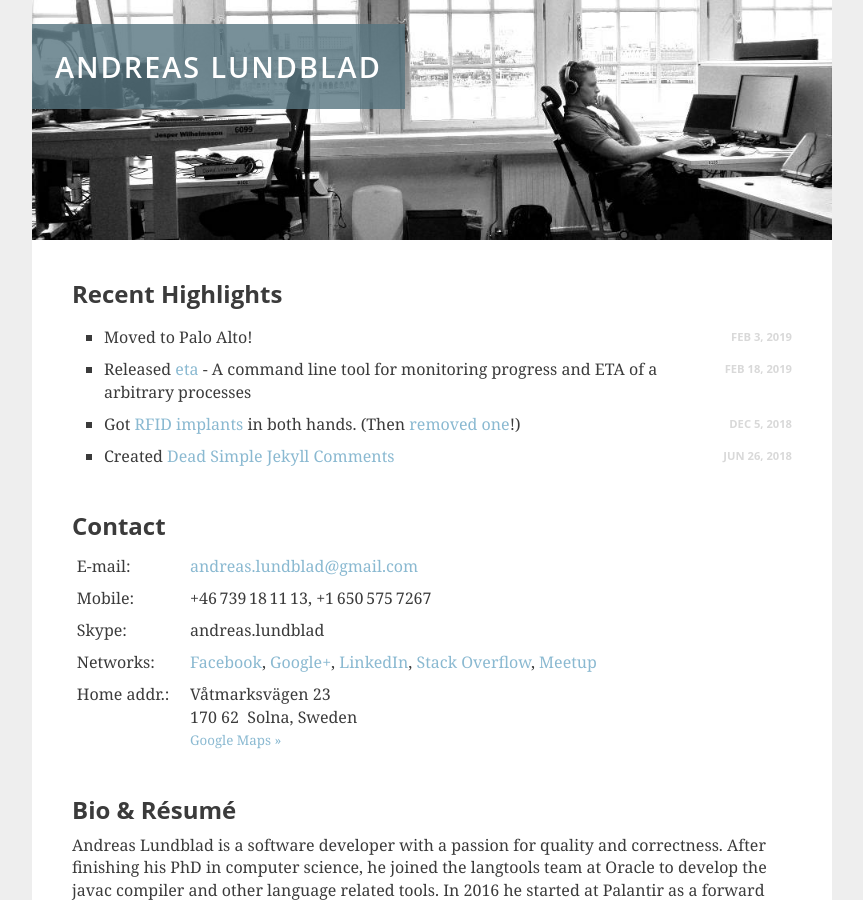
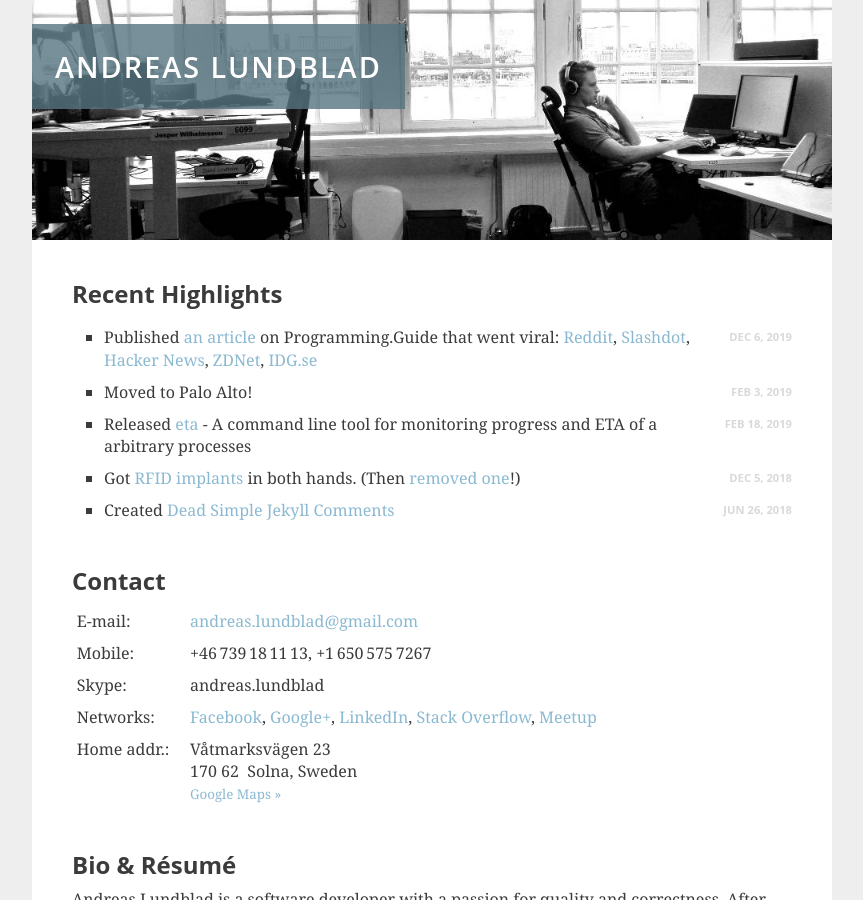
Before and after one commit to aioobe/aioobe.github.io, a Jekyll site: the page built from index.html, in a window 1280 px wide and 900 px high. Shown: the whole window, without its empty margins (208-1071 px from the left). Built offline with Jekyll 4.4.1, drawn with Linux system fonts in a browser that asks for light colours.

Commit message:
Added 'whats up' entry about most copied so snippet.

```diff
--- a/index.html
+++ b/index.html
@@ -1,6 +1,8 @@
 ---
 layout: default
 whatsup:
+  - title: "Published <a href='https://programming.guide/worlds-most-copied-so-snippet.html'>an article</a> on Programming.Guide that went viral: <a href='https://old.reddit.com/r/programming/comments/e5ihy6/the_most_copied_stackoverflow_snippet_of_all_time/'>Reddit</a>, <a href='https://it.slashdot.org/story/19/12/05/1918229/the-most-copied-stackoverflow-java-code-snippet-contains-a-bug'>Slashdot</a>, <a href='https://news.ycombinator.com/item?id=21698619'>Hacker News</a>, <a href='https://www.zdnet.com/article/the-most-copied-stackoverflow-java-code-snippet-contains-a-bug/'>ZDNet</a>, <a href='https://techworld.idg.se/2.2524/1.727722/bugg-mest-kopierade-java-koden'>IDG.se</a>"
+    date: "Dec 6, 2019"
   - title: "Moved to Palo Alto!"
     date: "Feb 3, 2019"
   - title: "Released <a href='https://github.com/aioobe/eta'>eta</a> - A command line tool for monitoring progress and ETA of a arbitrary processes"
```
